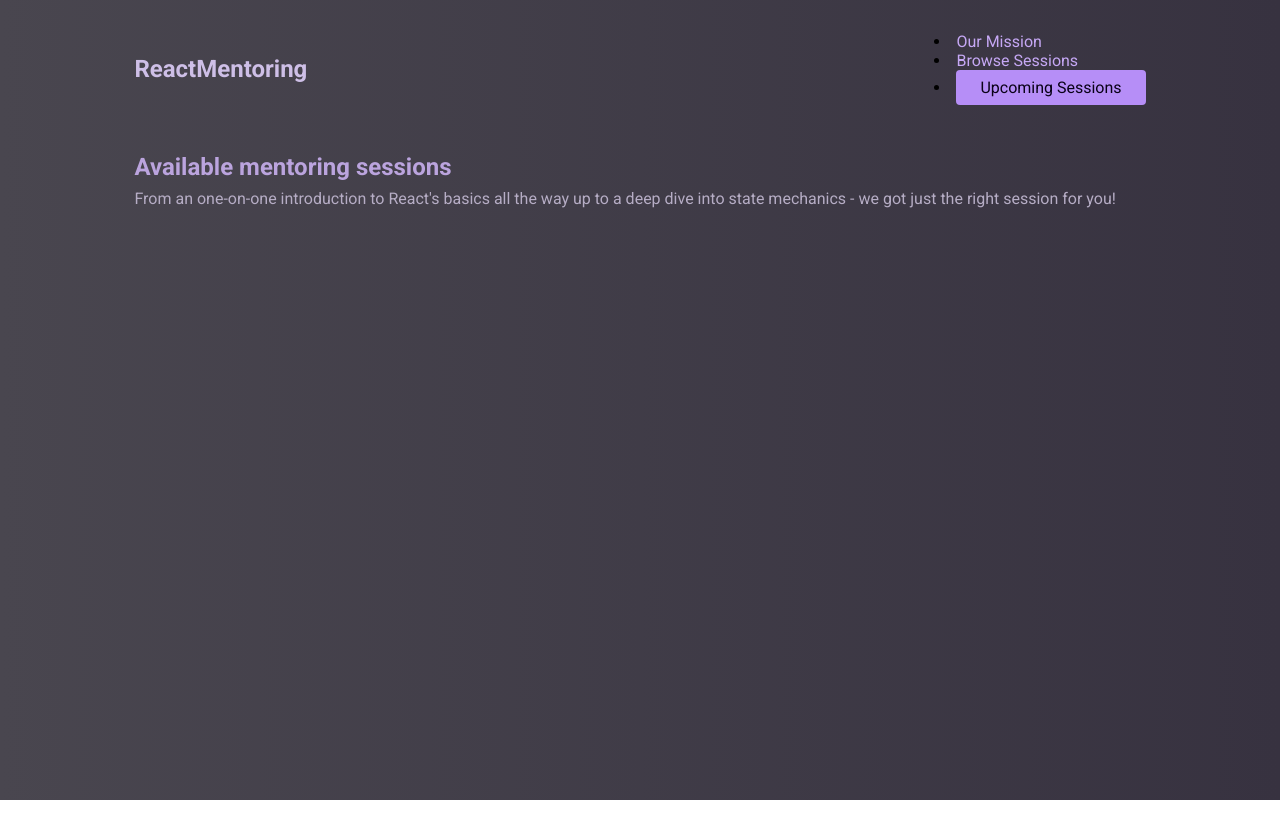
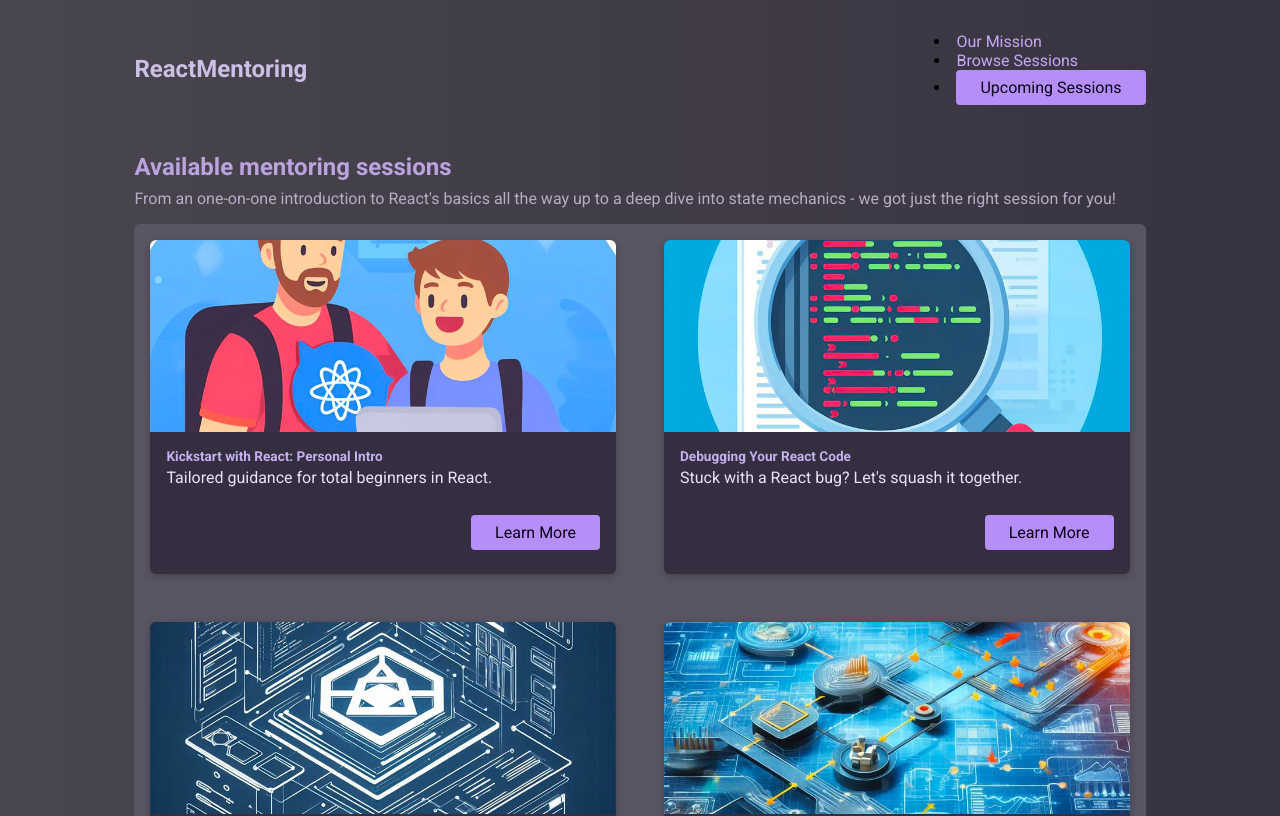
Before and after one commit to YuejiaoShi/book-a-session, a React (Vite) app: page /sessions in a window 1280 px wide. Shown: the top 816 px of the page. Built offline with nearby package versions, Linux system fonts and the light colour scheme.

Commit message:
use SessionsList at Sessions page

```diff
--- a/src/pages/Sessions.tsx
+++ b/src/pages/Sessions.tsx
@@ -1,4 +1,5 @@
-import { SESSIONS } from '../dummy-sessions.ts'; // normally, we would probably load that from a server
+import SessionsList from "../components/Sessions/SecionsList.tsx";
+import { SESSIONS } from "../dummy-sessions.ts"; // normally would load that from a server
 
 export default function SessionsPage() {
   return (
@@ -11,7 +12,7 @@ export default function SessionsPage() {
           you!
         </p>
       </header>
-      {/* Todo: Output list of sessions */}
+      <SessionsList sessions={SESSIONS} />
     </main>
   );
 }
```
